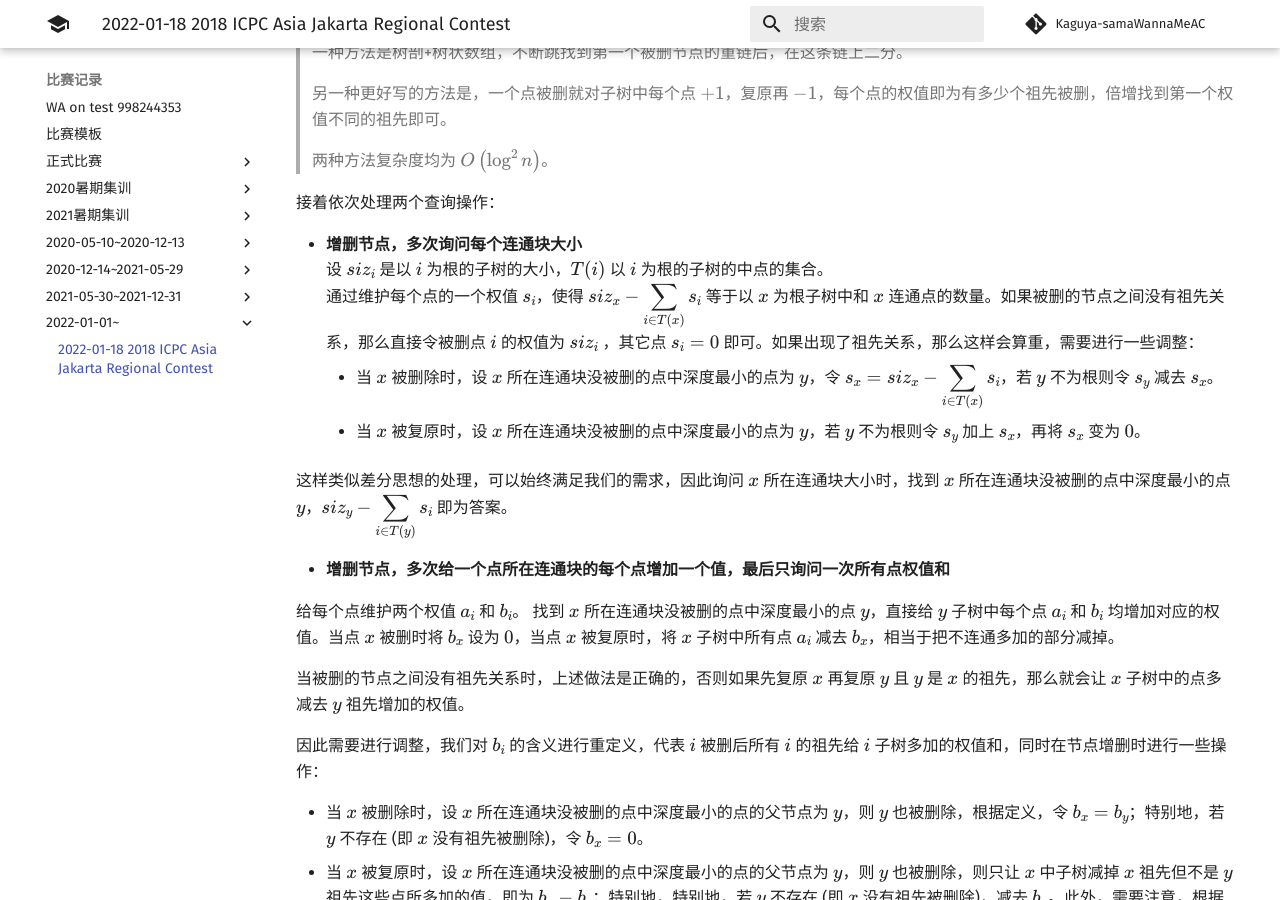
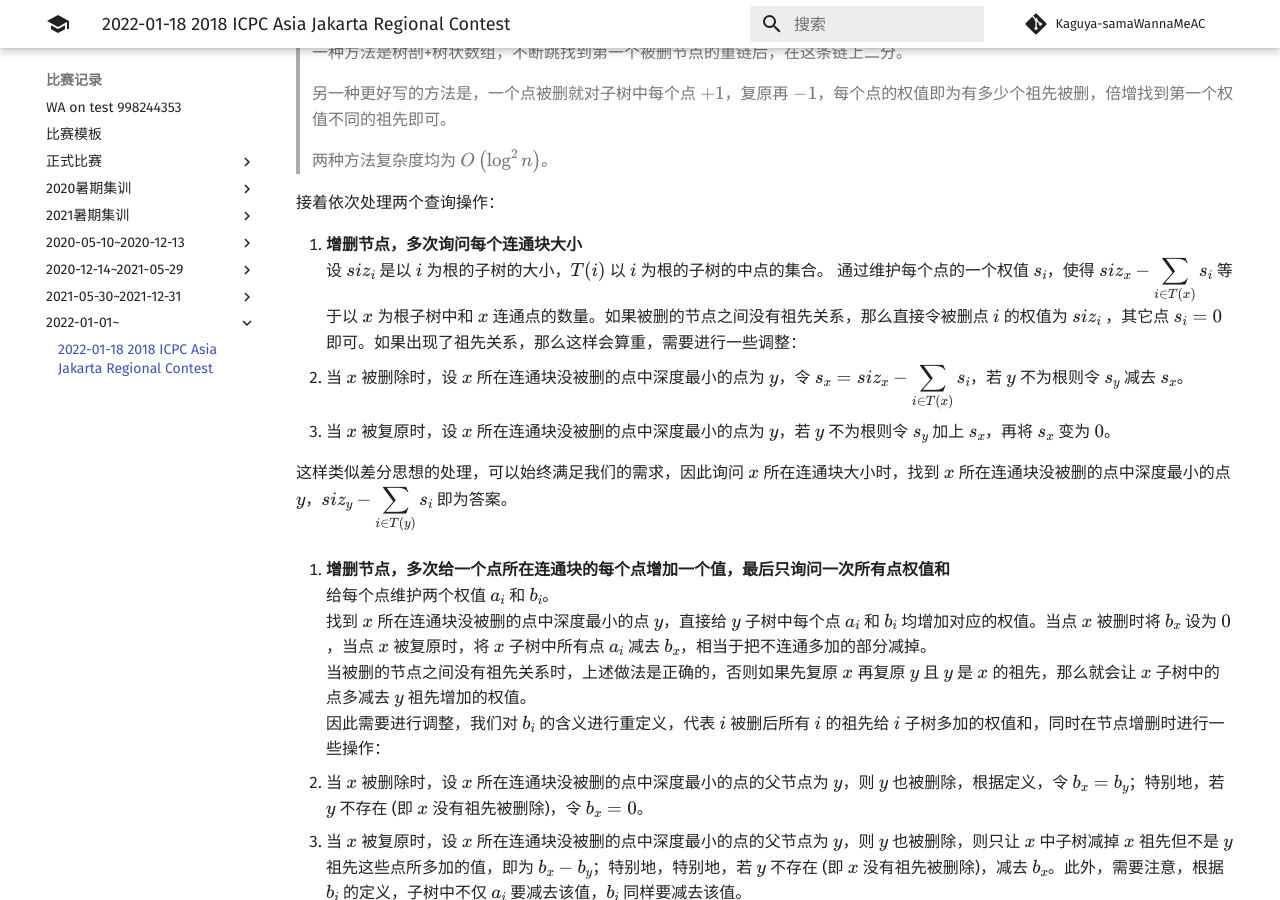
Before and after one commit to Kaguya-samaWannaMeAC/kaguya-samawannameac.github.io, an MkDocs documentation site: the page built from docs/contest/2022-01-18 2018 ICPC Asia Jakarta Regional Contest.md, in a window 1280 px wide and 900 px high, scrolled down 1137 px. Built offline with MkDocs 1.6.1 and Material for MkDocs 9.7.7, drawn with Linux system fonts in a browser that asks for light colours; comment, search, counter and statistics services are not loaded; part of the change alters nothing that is shown.

```diff
--- a/docs/contest/2022-01-18 2018 ICPC Asia Jakarta Regional Contest.md
+++ b/docs/contest/2022-01-18 2018 ICPC Asia Jakarta Regional Contest.md
@@ -50,25 +50,22 @@ $n$ 个节点的树，$q$ 次以下三种操作之一：
 
 接着依次处理两个查询操作：
 
-- **增删节点，多次询问每个连通块大小**
+1. **增删节点，多次询问每个连通块大小**
    设 $\textit{siz}_i$ 是以 $i$ 为根的子树的大小，$T(i)$ 以 $i$ 为根的子树的中点的集合。
    通过维护每个点的一个权值 $s_i$，使得 $\displaystyle \textit{siz}_x- \sum_{i \in T(x)} s_i$ 等于以 $x$ 为根子树中和 $x$ 连通点的数量。如果被删的节点之间没有祖先关系，那么直接令被删点 $i$ 的权值为 $\textit{siz}_i$ ，其它点 $s_i=0$ 即可。如果出现了祖先关系，那么这样会算重，需要进行一些调整：
-    - 当 $x$ 被删除时，设 $x$ 所在连通块没被删的点中深度最小的点为 $y$，令 $s_x=\displaystyle \textit{siz}_x- \sum_{i \in T(x)} s_i$，若 $y$ 不为根则令 $s_y$ 减去 $s_x$。
-    - 当 $x$ 被复原时，设 $x$ 所在连通块没被删的点中深度最小的点为 $y$，若 $y$ 不为根则令 $s_y$ 加上 $s_x$，再将 $s_x$ 变为 $0$。
+  - 当 $x$ 被删除时，设 $x$ 所在连通块没被删的点中深度最小的点为 $y$，令 $s_x=\displaystyle \textit{siz}_x- \sum_{i \in T(x)} s_i$，若 $y$ 不为根则令 $s_y$ 减去 $s_x$。
+  - 当 $x$ 被复原时，设 $x$ 所在连通块没被删的点中深度最小的点为 $y$，若 $y$ 不为根则令 $s_y$ 加上 $s_x$，再将 $s_x$ 变为 $0$。
 
    这样类似差分思想的处理，可以始终满足我们的需求，因此询问 $x$ 所在连通块大小时，找到 $x$ 所在连通块没被删的点中深度最小的点 $y$，$\displaystyle \textit{siz}_y- \sum_{i \in T(y)} s_i$ 即为答案。
 
-- **增删节点，多次给一个点所在连通块的每个点增加一个值，最后只询问一次所有点权值和**
-
+2. **增删节点，多次给一个点所在连通块的每个点增加一个值，最后只询问一次所有点权值和**
    给每个点维护两个权值 $a_i$ 和 $b_i$。
    找到 $x$ 所在连通块没被删的点中深度最小的点 $y$，直接给 $y$ 子树中每个点 $a_i$ 和 $b_i$ 均增加对应的权值。当点 $x$ 被删时将 $b_x$ 设为 $0$，当点 $x$ 被复原时，将 $x$ 子树中所有点 $a_i$ 减去 $b_x$，相当于把不连通多加的部分减掉。
-
    当被删的节点之间没有祖先关系时，上述做法是正确的，否则如果先复原 $x$ 再复原 $y$ 且 $y$ 是 $x$ 的祖先，那么就会让 $x$ 子树中的点多减去 $y$ 祖先增加的权值。
-
    因此需要进行调整，我们对 $b_i$ 的含义进行重定义，代表 $i$ 被删后所有 $i$ 的祖先给 $i$ 子树多加的权值和，同时在节点增删时进行一些操作：
 
-   - 当 $x$ 被删除时，设 $x$ 所在连通块没被删的点中深度最小的点的父节点为 $y$，则 $y$ 也被删除，根据定义，令 $b_x=b_y$；特别地，若 $y$ 不存在 (即 $x$ 没有祖先被删除)，令 $b_x=0$。
-   - 当 $x$ 被复原时，设 $x$ 所在连通块没被删的点中深度最小的点的父节点为 $y$，则 $y$ 也被删除，则只让 $x$ 中子树减掉 $x$ 祖先但不是 $y$ 祖先这些点所多加的值，即为 $b_x-b_y$；特别地，特别地，若 $y$ 不存在 (即 $x$ 没有祖先被删除)，减去 $b_x$。此外，需要注意，根据 $b_i$ 的定义，子树中不仅 $a_i$ 要减去该值，$b_i$ 同样要减去该值。
+  - 当 $x$ 被删除时，设 $x$ 所在连通块没被删的点中深度最小的点的父节点为 $y$，则 $y$ 也被删除，根据定义，令 $b_x=b_y$；特别地，若 $y$ 不存在 (即 $x$ 没有祖先被删除)，令 $b_x=0$。
+  - 当 $x$ 被复原时，设 $x$ 所在连通块没被删的点中深度最小的点的父节点为 $y$，则 $y$ 也被删除，则只让 $x$ 中子树减掉 $x$ 祖先但不是 $y$ 祖先这些点所多加的值，即为 $b_x-b_y$；特别地，特别地，若 $y$ 不存在 (即 $x$ 没有祖先被删除)，减去 $b_x$。此外，需要注意，根据 $b_i$ 的定义，子树中不仅 $a_i$ 要减去该值，$b_i$ 同样要减去该值。
 
    最后将所有被删除的点再复原，那么点 $i$ 的权值即为 $a_i$。
 
```
